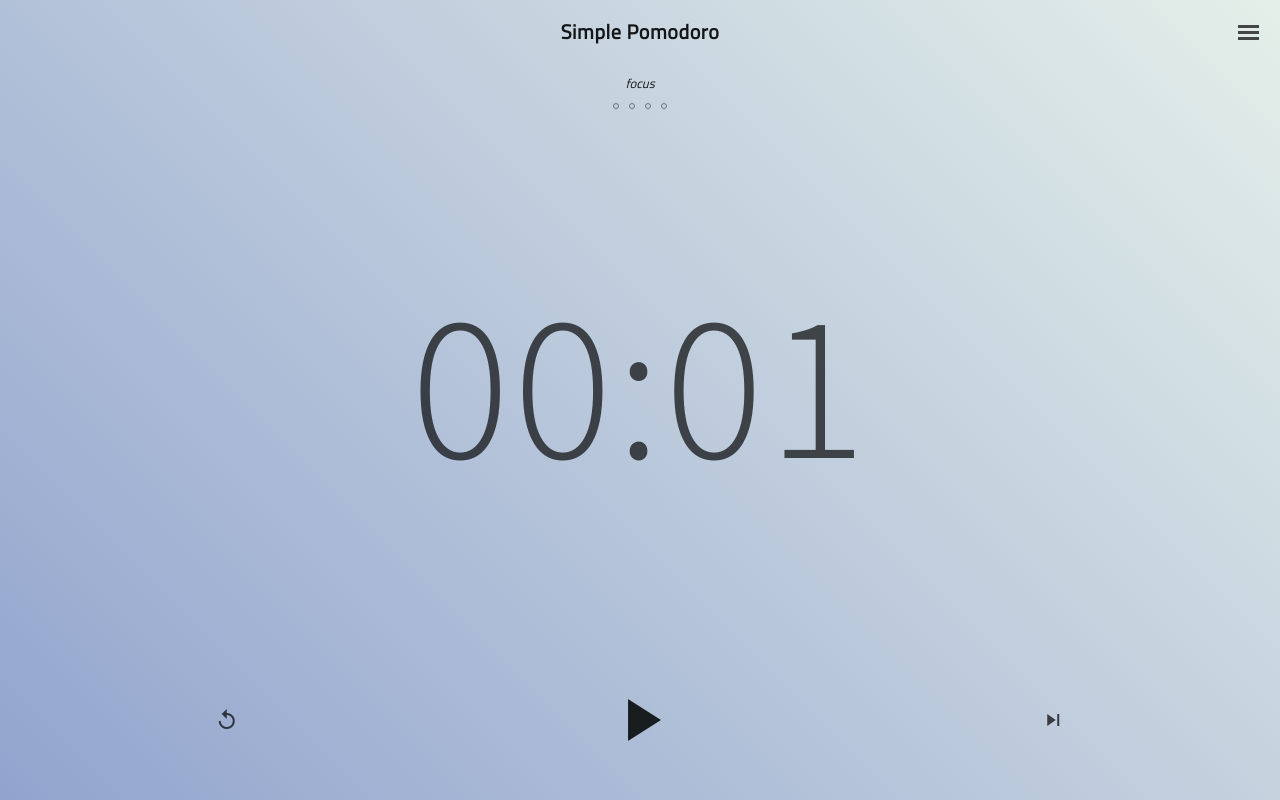
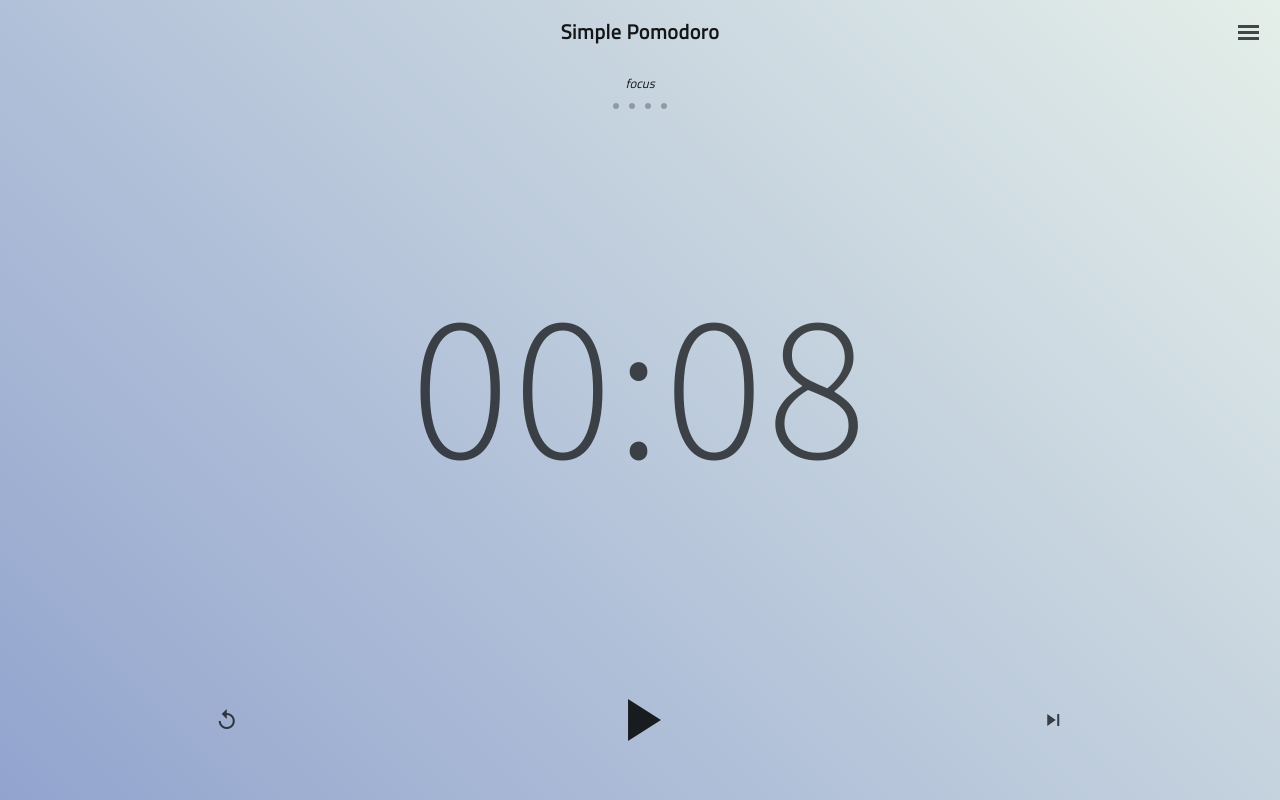
Before and after one commit to Thilerion/vue-pomodoro, a Vue app: page / in a window 1280 px wide. Built offline with nearby package versions, Linux system fonts and the light colour scheme.

Commit message:
changed session circle styling

```diff
--- a/src/components/PomoSessionCircle.vue
+++ b/src/components/PomoSessionCircle.vue
@@ -29,13 +29,12 @@ export default {
 	width: 6px;
 	border-radius: 50%;
 	margin: 0 5px;
-	border: 1px solid;
-	transition: all 0.5s ease;
-	opacity: 0.8;
+	border: 3px solid;
+	transition: all 0.7s ease;
 }
 
 .inactive {
-	opacity: 0.5;
+	opacity: 0.3;
 }
 
 .active {
@@ -44,24 +43,21 @@ export default {
 }
 
 .paused {
-	opacity: 0.6;
-	animation: 1.2s infinite alternate pulsate;
-	animation-delay: 0.5s;
+	animation: 1.5s infinite alternate pulsate;
 }
 
 .finished {
-	background-color: black;
+	opacity: 1;
 }
 
 @keyframes pulsate {
 	0% {
-		opacity: 0.6;
-	}
-	50% {
-		opacity: 0.6;
+		opacity: 1;
+		transform: scale(1.4);
 	}
 	100% {
-		opacity: 0.2;
+		opacity: 0.6;
+		transform: scale(1.2);
 	}
 }
 
--- a/src/store/store.js
+++ b/src/store/store.js
@@ -9,9 +9,9 @@ import formatDuration from '@/utils/format-duration';
 export const store = new Vuex.Store({
 	state: {
 		durations: {
-			focus: 1000,
-			short: 25 * 60 * 1000,
-			long: 20 * 60 * 1000
+			focus: 8000,
+			short: 5000,
+			long: 6000
 		},
 		sessions: ["focus", "short", "long"],
 		initialized: false,
```
